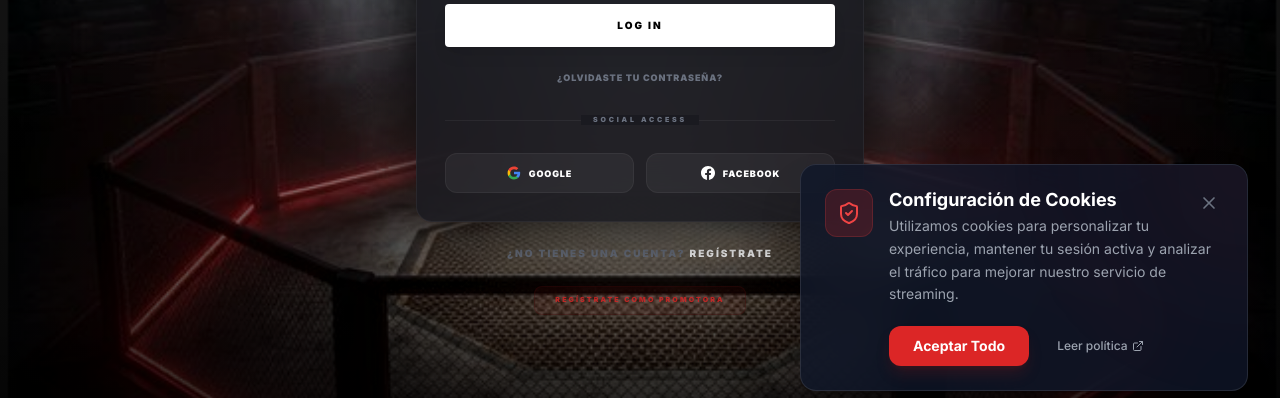
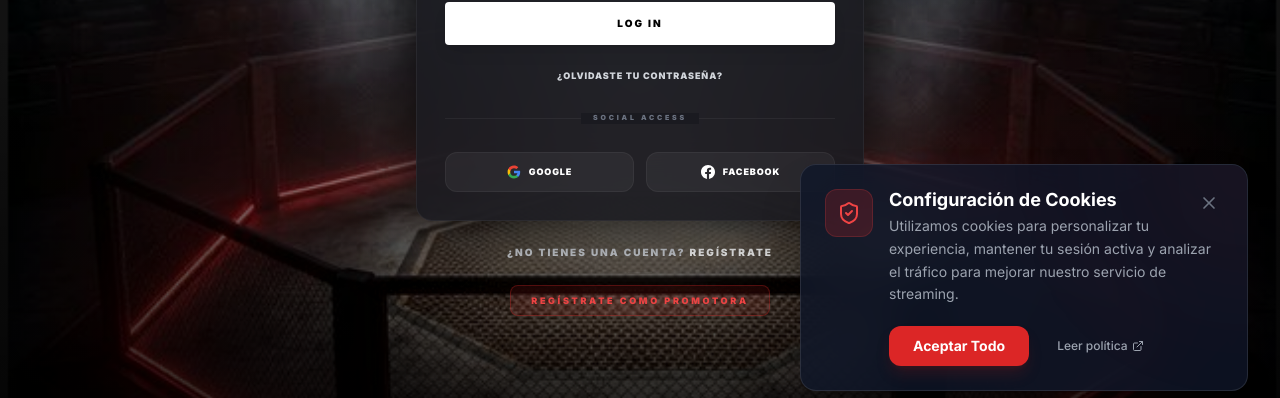
Before and after one commit to azambrano-ctrl/PPV-OFICIAL, a Next.js app in the folder webapp/: page /auth/login in a window 1280 px wide. Shown: the part 385-783 px from the top of the page. Built offline with nearby package versions, Linux system fonts and the light colour scheme; no server answers.

Commit message:
fix: improve visibility of footer links (forgot password and promoter registration)

```diff
--- a/webapp/src/app/auth/login/page.tsx
+++ b/webapp/src/app/auth/login/page.tsx
@@ -175,7 +175,7 @@ export default function LoginPage() {
                         <div className="text-center">
                             <Link
                                 href="/auth/forgot-password"
-                                className="text-[9px] text-gray-500 hover:text-white uppercase font-black tracking-widest transition-colors"
+                                className="text-[9px] text-gray-300 hover:text-white uppercase font-black tracking-widest transition-colors"
                             >
                                 ¿Olvidaste tu contraseña?
                             </Link>
@@ -222,14 +222,14 @@ export default function LoginPage() {
 
                 {/* Footer Links */}
                 <div className="mt-6 text-center space-y-3">
-                    <p className="text-[10px] text-gray-500 uppercase font-black tracking-[0.2em]">
+                    <p className="text-[10px] text-gray-300 uppercase font-black tracking-[0.2em]">
                         ¿No tienes una cuenta?{' '}
                         <Link href="/auth/register" className="text-white hover:text-red-500 transition-colors">
                             Regístrate
                         </Link>
                     </p>
                     <div className="h-px w-6 bg-white/5 mx-auto" />
-                    <Link href="/promoter/register" className="inline-block text-[7px] text-red-600/80 hover:text-red-500 uppercase font-black tracking-[0.3em] border border-red-950/30 px-5 py-2 rounded-lg transition-all bg-red-600/5">
+                    <Link href="/promoter/register" className="inline-block text-[9px] text-red-500 hover:text-red-400 uppercase font-black tracking-[0.3em] border border-red-600/30 px-5 py-2 rounded-lg transition-all bg-red-600/10">
                         REGÍSTRATE COMO PROMOTORA
                     </Link>
                 </div>
```
